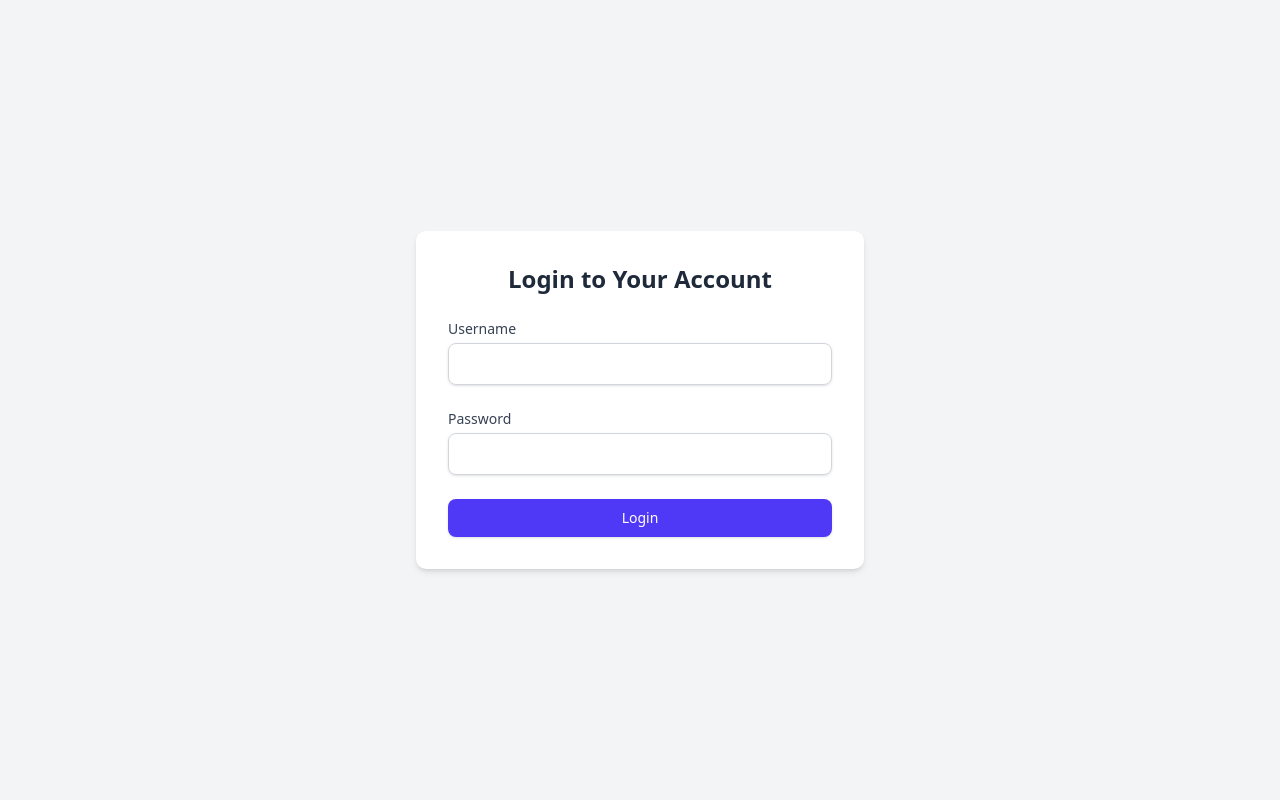
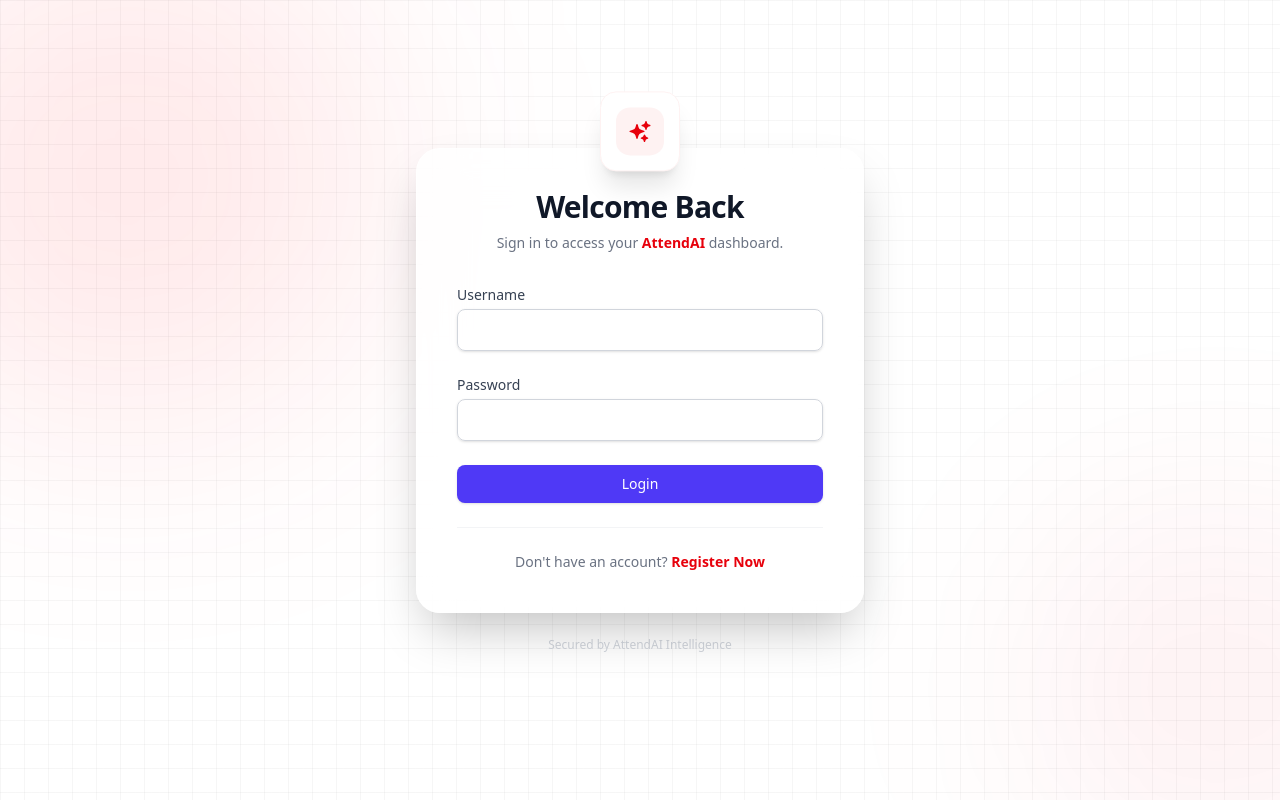
Before and after one commit to insiya25/AttendAI-Frontend, a React app: page /login in a window 1280 px wide. Built offline with nearby package versions, Linux system fonts and the light colour scheme; the HTML template or start-up script is replaced by a standard one.

Commit message:
enhanced and redesigned login page

```diff
--- a/src/pages/LoginPage.tsx
+++ b/src/pages/LoginPage.tsx
@@ -1,13 +1,75 @@
 // src/pages/LoginPage.tsx
+import React from "react";
+import { motion } from "framer-motion";
+import { Link } from "react-router-dom";
 import LoginForm from "../components/auth/LoginForm";
+import { SparklesIcon } from "@heroicons/react/24/solid";
 
 const LoginPage = () => {
   return (
-    <div className="min-h-screen bg-gray-100 flex items-center justify-center">
-      <div className="max-w-md w-full bg-white p-8 rounded-lg shadow-md">
-        <h2 className="text-2xl font-bold text-center mb-6 text-gray-800">Login to Your Account</h2>
-        <LoginForm />
+    <div className="min-h-screen bg-white relative overflow-hidden flex items-center justify-center p-6">
+
+      {/* --- Background Effects (Matching Landing Page) --- */}
+      <div className="absolute inset-0 pointer-events-none">
+          {/* Faint Tech Grid */}
+          <div className="absolute inset-0 bg-[linear-gradient(to_right,#80808012_1px,transparent_1px),linear-gradient(to_bottom,#80808012_1px,transparent_1px)] bg-[size:24px_24px]" />
+
+          {/* Glowing Red Orbs */}
+          <div className="absolute top-[-10%] left-[-10%] w-[40vw] h-[40vw] bg-red-500/10 rounded-full blur-[120px]" />
+          <div className="absolute bottom-[-10%] right-[-10%] w-[30vw] h-[30vw] bg-red-600/5 rounded-full blur-[100px]" />
       </div>
+
+      {/* --- The Login Card --- */}
+      <motion.div
+        initial={{ opacity: 0, y: 20 }}
+        animate={{ opacity: 1, y: 0 }}
+        transition={{ duration: 0.6, ease: "easeOut" }}
+        className="relative w-full max-w-md"
+      >
+        {/* Floating Decorative Icon */}
+        <motion.div
+          animate={{ y: [0, -10, 0] }}
+          transition={{ duration: 4, repeat: Infinity, ease: "easeInOut" }}
+          className="absolute -top-12 left-1/2 -translate-x-1/2 w-20 h-20 bg-white rounded-2xl shadow-xl border border-red-50 flex items-center justify-center z-20"
+        >
+           <div className="w-12 h-12 bg-red-50 rounded-xl flex items-center justify-center">
+              <SparklesIcon className="w-6 h-6 text-red-600" />
+           </div>
+        </motion.div>
+
+        <div className="bg-white/80 backdrop-blur-xl rounded-3xl shadow-2xl border border-white/50 p-8 md:p-10 pt-12">
+
+          {/* Header Section */}
+          <div className="text-center mb-8">
+             <h2 className="text-3xl font-extrabold text-gray-900 tracking-tight">
+               Welcome Back
+             </h2>
+             <p className="text-sm text-gray-500 mt-2">
+               Sign in to access your <span className="font-semibold text-red-600">AttendAI</span> dashboard.
+             </p>
+          </div>
+
+          {/* The Form */}
+          <LoginForm />
+
+          {/* Footer / Sign Up Link */}
+          <div className="mt-6 pt-6 border-t border-gray-100 text-center">
+            <p className="text-sm text-gray-500">
+              Don't have an account?{' '}
+              <Link to="/register" className="font-semibold text-red-600 hover:text-red-700 hover:underline transition-all">
+                Register Now
+              </Link>
+            </p>
+          </div>
+
+        </div>
+
+        {/* Bottom Copyright (Optional aesthetic touch) */}
+        <p className="text-center text-xs text-gray-300 mt-6 font-medium">
+           Secured by AttendAI Intelligence
+        </p>
+
+      </motion.div>
     </div>
   );
 };
```
